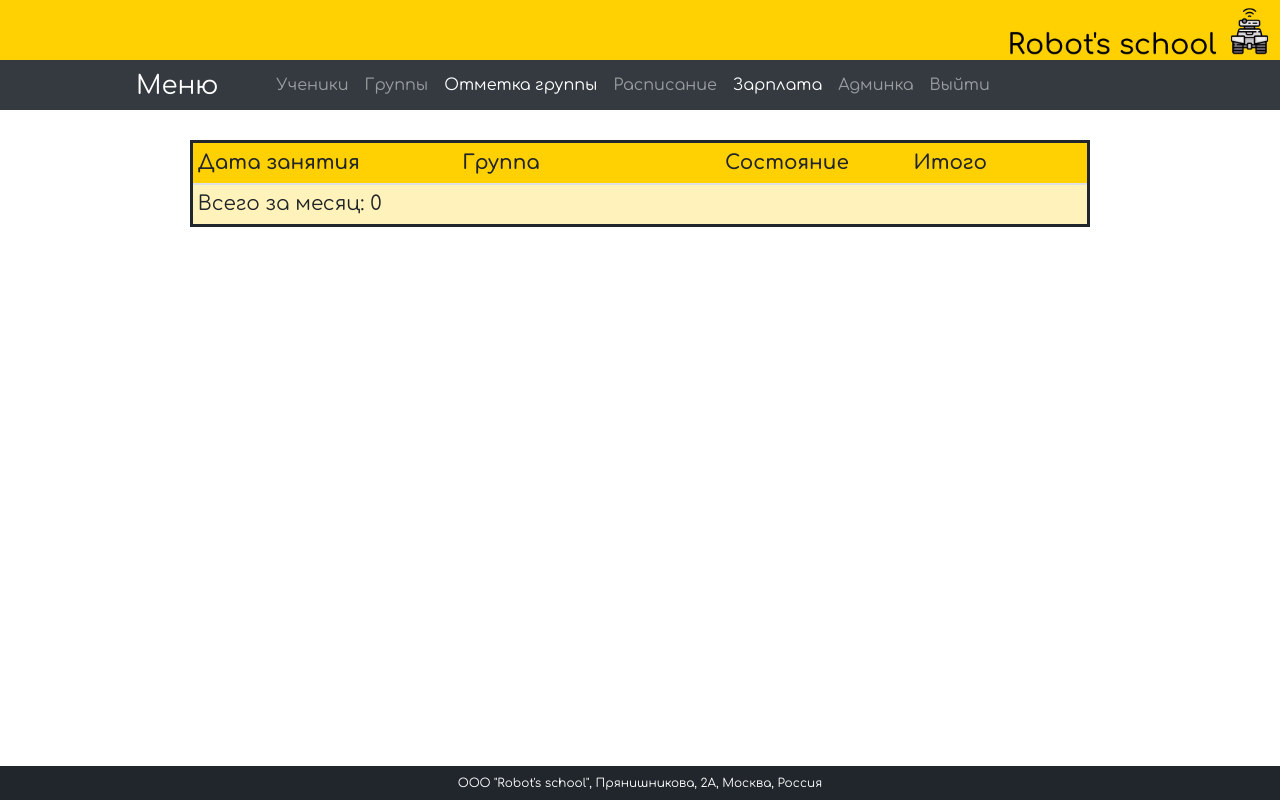
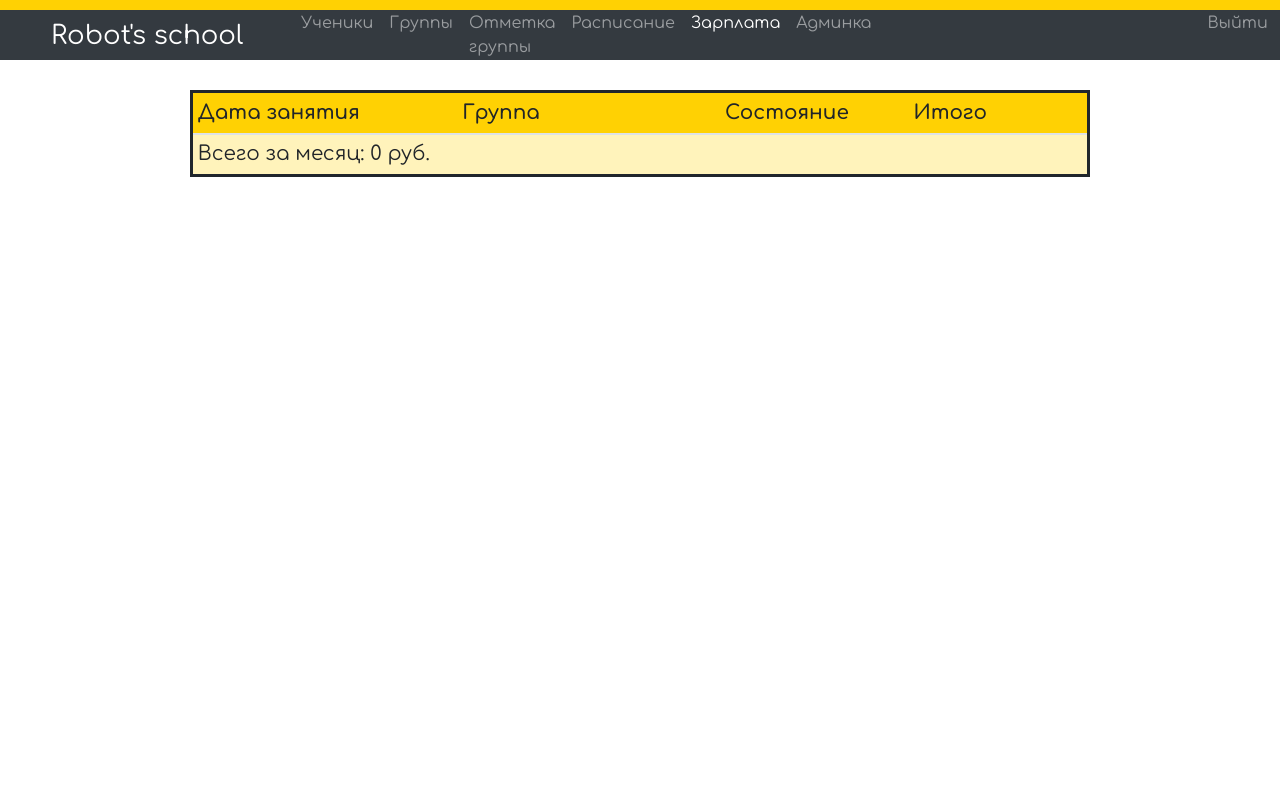
Before and after one commit to itsbyme/rs, a Django app: page /salary/ in a window 1280 px wide; the page is wider, and only the part inside the window is pictured. Run offline with Django 3.2, Linux system fonts and the light colour scheme; the visitor is signed in with stand-in values (Sample User, id 1); data that the repository does not hold is empty; some libraries are stand-ins or nearby versions.

Commit message:
Изменения в навигационной панели

```diff
--- a/mainapp/templates/mainapp/include/footer.html
+++ b/mainapp/templates/mainapp/include/footer.html
@@ -3,11 +3,9 @@
 <footer class="footer fixed-bottom mt-auto">
     <div class="container">
         <div class="row">
-            <div class="col-lg-12">
                 <div class="credits">
                     ООО "Robot's school", Прянишникова, 2А, Москва, Россия
                 </div>
-            </div>
         </div>
     </div>
 </footer>
--- a/mainapp/templates/mainapp/include/header.html
+++ b/mainapp/templates/mainapp/include/header.html
@@ -4,7 +4,7 @@
 <header class="header2">
     <div class="container">
         <div class="col-lg-5 ai">
-            <img src="{% static 'img/robot.png' %}" alt="Robot's school" height="55">
+           <!-- <img src="{% static 'img/robot.png' %}" alt="Robot's school" height="55">-->
         </div>
     </div>
 </header>
--- a/mainapp/templates/mainapp/include/menu.html
+++ b/mainapp/templates/mainapp/include/menu.html
@@ -1,7 +1,7 @@
 {% load static %}
 {% block menu %}
 <nav class="navbar navbar-expand-md navbar-dark bg-dark af">
-    <a class="navbar-brand ab ac" href="{% url 'mainapp:home' %}">Меню</a>
+    <a class="navbar-brand ab ac" href="{% url 'mainapp:home' %}">Robot's school</a>
     <div class="collapse navbar-collapse">
         <ul class="navbar-nav mr-auto">
 
@@ -21,7 +21,7 @@
                 href="{% url 'mainapp:groups' %}">Группы</a>
             </li>
             <li class="nav-item">
-                <a class="nav-link {% if request.resolver_match.url_name == 'salary' %} active {% endif %}"
+                <a class="nav-link {% if request.resolver_match.url_name == 'marks' %} active {% endif %}"
                     href="{% url 'mainapp:marks' %}">Отметка группы</a>
             </li>
             <li class="nav-item">
@@ -37,8 +37,8 @@
                 <a class="nav-link" href="/admin/">Админка</a>
             </li>
             {% endif %}
-            <li class="nav-item">
-                <a class="nav-link" href="{% url 'logout' %}">Выйти</a>
+            <li class="out">
+                <a class ="nav-link" href="{% url 'logout' %}">Выйти</a>
             </li>
         </ul>
     </div>
--- a/mainapp/templates/mainapp/salary.html
+++ b/mainapp/templates/mainapp/salary.html
@@ -26,7 +26,7 @@
             </tr>
             {% endfor %}
 			<tr>
-                <td class="t2 au" colspan="4">Всего за месяц: {{ total }}</td>
+                <td class="t2 au" colspan="4">Всего за месяц: {{ total }} руб.</td>
             </tr>
         </tbody>
     </table>
--- a/static/css/styles.css
+++ b/static/css/styles.css
@@ -3,19 +3,13 @@
 }
 html{
     width: 100%;
+	left: 0px;
+	top: 0px;
     max-width: 100%;
     overflow-x: hidden;
 }
 /*первая страница*/
-.header{
-	background:#FFD103;
-	color:#010101;
-	padding-top:10px;
-	height:100px;
-}
 .a1{
-	background:#FFD103;
-	color:#010101;
 	padding-top:10px;
 	height:50px;
 }
@@ -23,7 +17,7 @@
 	background:#FFD103;
 	color:#010101;
 	padding-top:10px;
-	height:60px;
+	height:10px;
 }
 .up{
 	margin-bottom:12px;
@@ -39,21 +33,25 @@
 	text-align: center;
 	margin-bottom: 50px;
 }
-.footer{
+/*.footer{
 	background: #20262C;
-	padding:8px 54px;
+	padding:6px 40px;
 	position: fixed;
     bottom: 0;
 
-}
+}*/
 .credits{
 	color: #fff;
 	font-size:12px;
-	width:400px;
+	/*width:400px;*/
 	margin: auto;
-	text-align: center;}
+	text-align: center;
+}
 .aa{margin-top:30px;}
-.ab{margin-left:120px; margin-right:50px;}
+.ab{margin-left:35px;
+	margin-right:50px;
+	color: #FFD103;
+}
 .ac{font-size:26px;}
 .ad{margin: auto; margin-top:30px; margin-bottom:50px;
 	width: 900px; border: 3px solid #20262C;}
@@ -116,3 +114,11 @@
 .ax{margin-left:150px;margin-top:5px;
 	width: 1000px; border: 3px solid #20262C;}
 .ay{margin-top:5px;margin-left:150px;margin-bottom:50px;}
+ul li:hover{
+transform: scale(1.05);
+}
+.out{
+	margin-left: 320px;
+	text-decoration: none;
+	color: #A5A5A5;
+}
```
Also changed, not shown: 8 other files.
